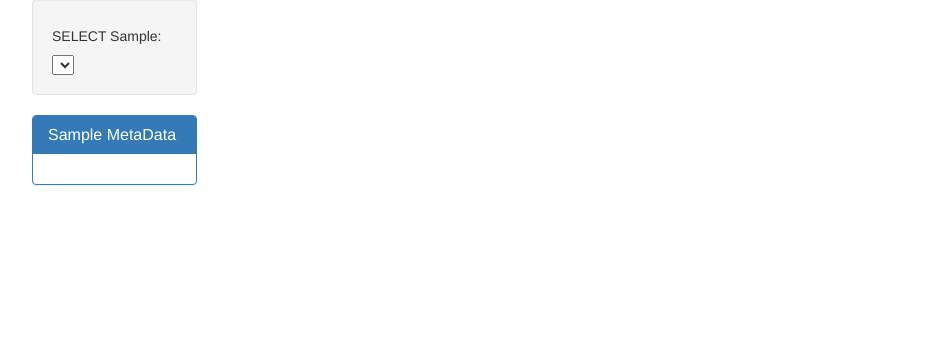
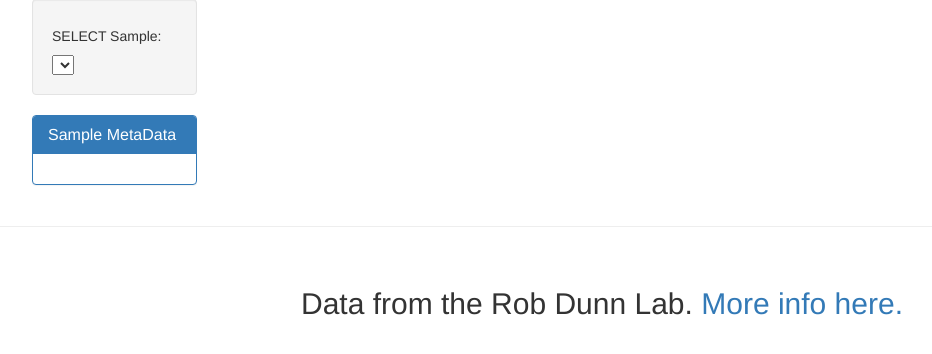
Before and after one commit to BDMC786/Belly_Button_Biodiversity, a Flask app: page / in a window 1280 px wide. Shown: the part 271-625 px from the top of the page, without its empty margins (38-970 px from the left). Run offline with Flask 2, Linux system fonts and the light colour scheme; data that the repository does not hold is empty; some libraries are stand-ins or nearby versions.

Commit message:
Add files via upload

```diff
--- a/Belly_Button_BiodiversityHW/templates/index.html
+++ b/Belly_Button_BiodiversityHW/templates/index.html
@@ -50,7 +50,7 @@
   <script src="https://cdn.plot.ly/plotly-latest.min.js"></script>
   <script src="{{ url_for('static', filename='js/bonus.js') }}"></script>
   <script src="{{ url_for('static', filename='js/app.js') }}"></script>
-
+  <footer style="text-align: center"><hr><br><h2>Data from the Rob Dunn Lab. <a href="http://robdunnlab.com/projects/belly-button-biodiversity/" target="_blank" >More info here.</a><br></h2></footer>
 </body>
 
 </html>
```
